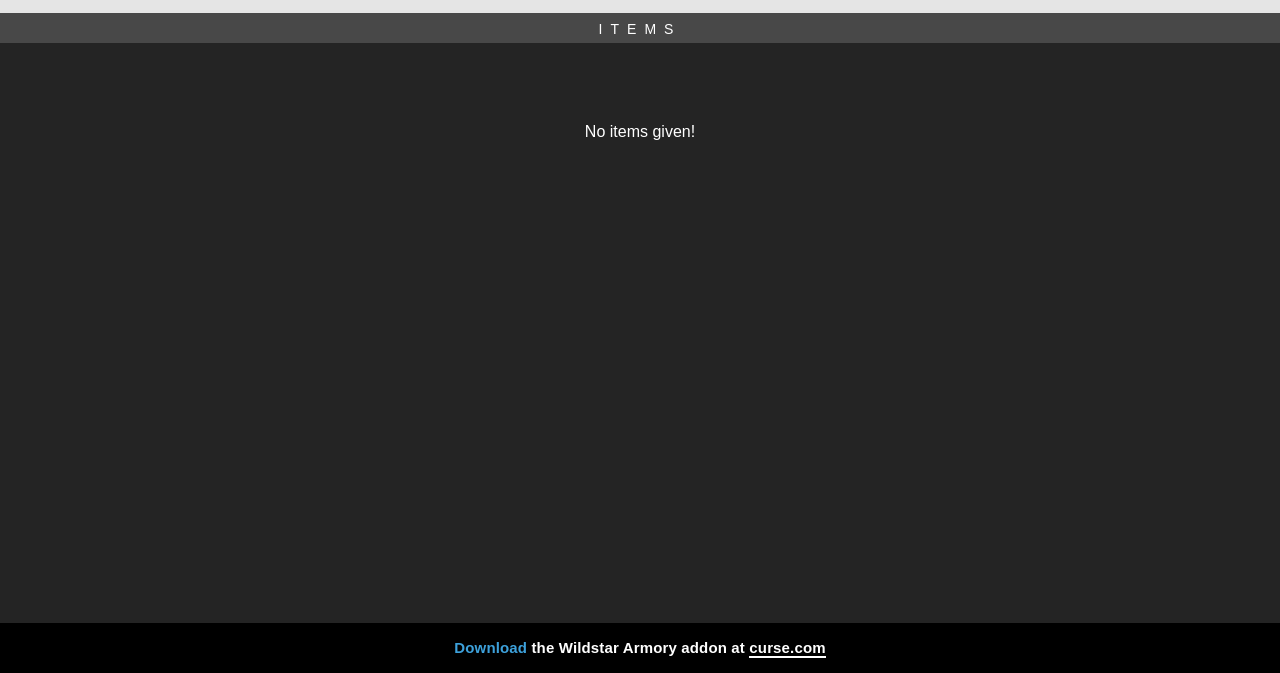
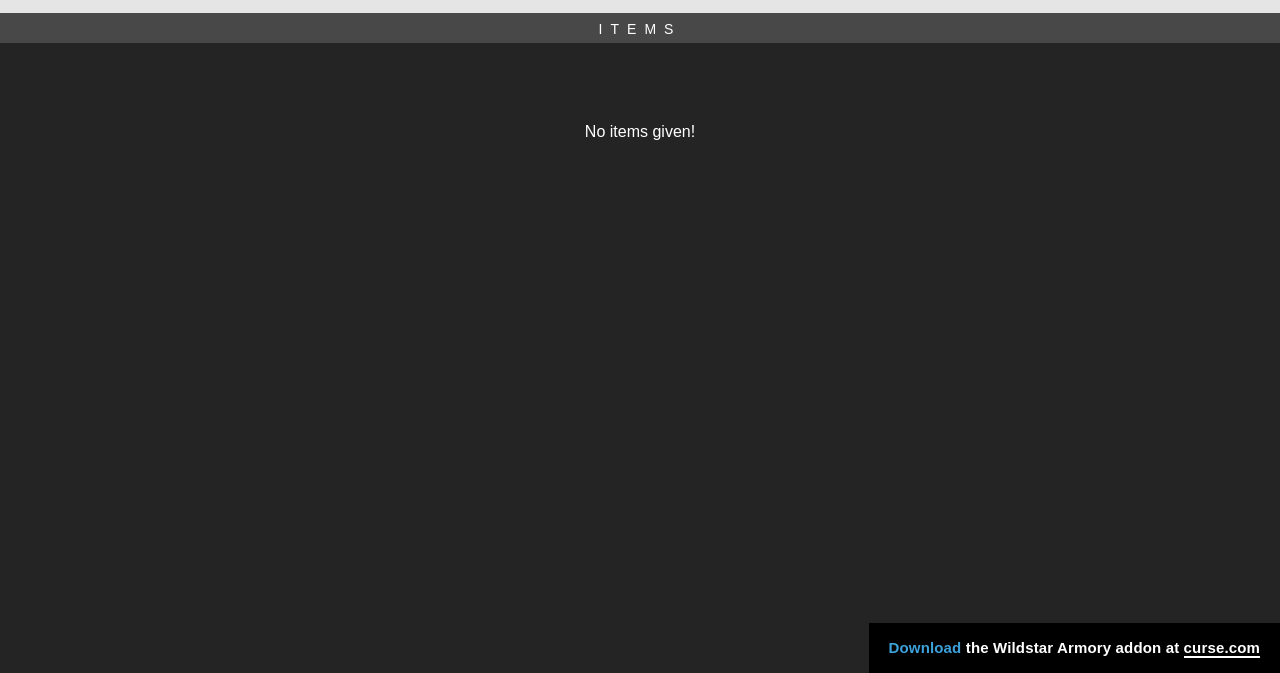
Before and after one commit to ws-armory/ws-armory.github.io, a plain HTML site: page index.html in a window 1280 px wide. Shown: the part 127-800 px from the top of the page. Drawn offline with Linux system fonts and the light colour scheme.

Commit message:
Modify the footer to be displayed in the bottom-right corner (fix #9)

```diff
--- a/css/armory.css
+++ b/css/armory.css
@@ -57,10 +57,9 @@ footer {
 	font-size: 15px;
 	letter-spacing: .15px;
 	position: fixed;
-	left: 0;
+	right: 0;
 	bottom: 0;
 	background: #000;
-	width: 100%;
 	line-height: 50px;
 	padding: 0 20px;
 	text-align: center;
```
